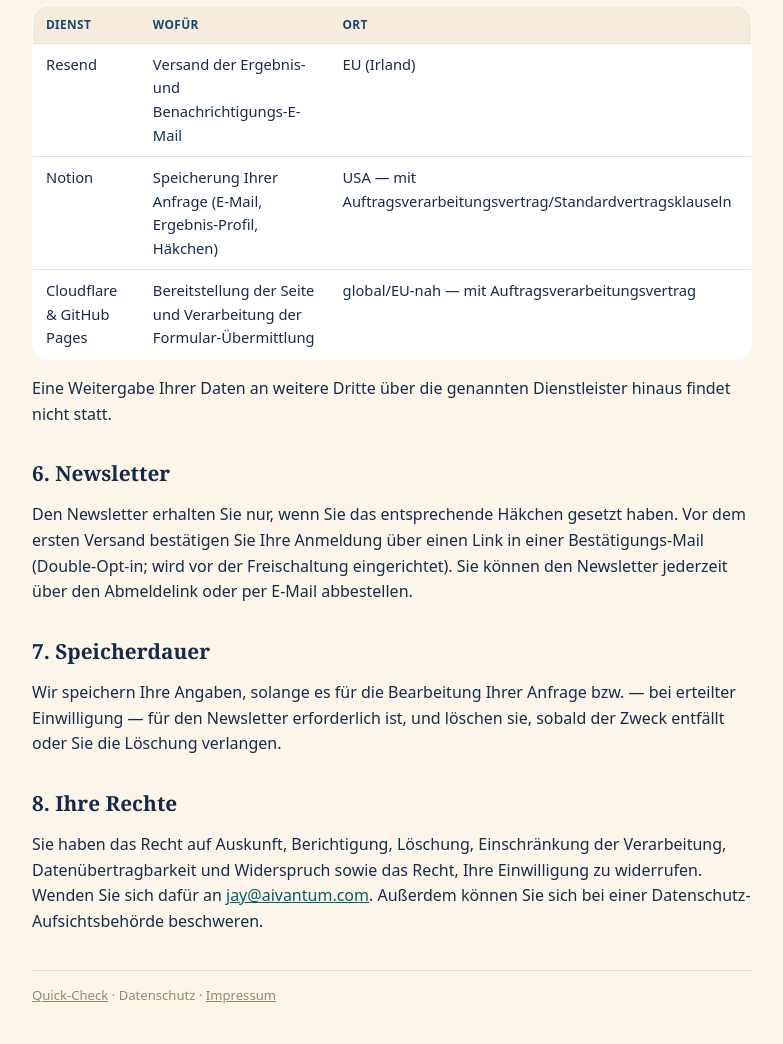
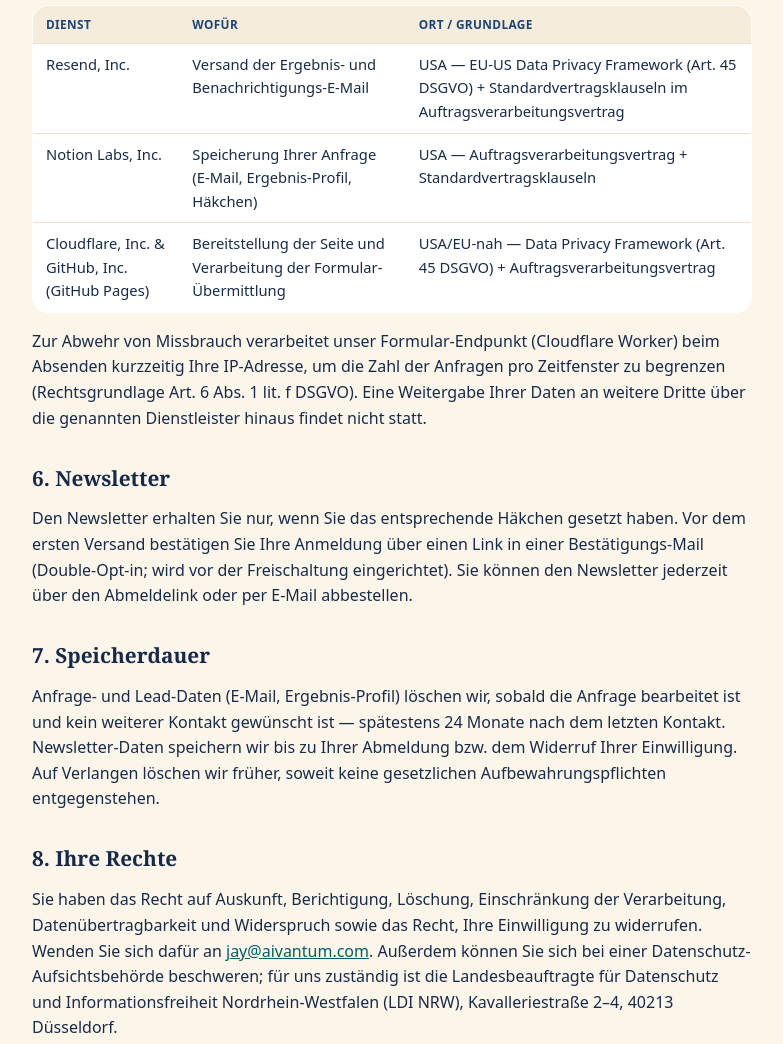
Before and after one commit to jaymanuzon/check, a plain HTML site: page datenschutz.html in a window 1280 px wide. Shown: the part 1180-2224 px from the top of the page, without its empty margins (248-1031 px from the left). Drawn offline with Linux system fonts and the light colour scheme.

Commit message:
Rechtstexte präzisiert (Kleinunternehmer §19, DPF/SCC-Auftragsverarbeiter, IP-Ratelimit, Speicherfrist, LDI NRW)

```diff
--- a/datenschutz.html
+++ b/datenschutz.html
@@ -61,21 +61,21 @@
 
   <h2>5. Eingesetzte Dienste (Auftragsverarbeiter)</h2>
   <table>
-    <tr><th>Dienst</th><th>Wofür</th><th>Ort</th></tr>
-    <tr><td>Resend</td><td>Versand der Ergebnis- und Benachrichtigungs-E-Mail</td><td>EU (Irland)</td></tr>
-    <tr><td>Notion</td><td>Speicherung Ihrer Anfrage (E-Mail, Ergebnis-Profil, Häkchen)</td><td>USA — mit Auftragsverarbeitungsvertrag/Standardvertragsklauseln</td></tr>
-    <tr><td>Cloudflare &amp; GitHub Pages</td><td>Bereitstellung der Seite und Verarbeitung der Formular-Übermittlung</td><td>global/EU-nah — mit Auftragsverarbeitungsvertrag</td></tr>
+    <tr><th>Dienst</th><th>Wofür</th><th>Ort / Grundlage</th></tr>
+    <tr><td>Resend, Inc.</td><td>Versand der Ergebnis- und Benachrichtigungs-E-Mail</td><td>USA — EU-US Data Privacy Framework (Art. 45 DSGVO) + Standardvertragsklauseln im Auftragsverarbeitungsvertrag</td></tr>
+    <tr><td>Notion Labs, Inc.</td><td>Speicherung Ihrer Anfrage (E-Mail, Ergebnis-Profil, Häkchen)</td><td>USA — Auftragsverarbeitungsvertrag + Standardvertragsklauseln</td></tr>
+    <tr><td>Cloudflare, Inc. &amp; GitHub, Inc. (GitHub Pages)</td><td>Bereitstellung der Seite und Verarbeitung der Formular-Übermittlung</td><td>USA/EU-nah — Data Privacy Framework (Art. 45 DSGVO) + Auftragsverarbeitungsvertrag</td></tr>
   </table>
-  <p>Eine Weitergabe Ihrer Daten an weitere Dritte über die genannten Dienstleister hinaus findet nicht statt.</p>
+  <p>Zur Abwehr von Missbrauch verarbeitet unser Formular-Endpunkt (Cloudflare Worker) beim Absenden kurzzeitig Ihre IP-Adresse, um die Zahl der Anfragen pro Zeitfenster zu begrenzen (Rechtsgrundlage Art. 6 Abs. 1 lit. f DSGVO). Eine Weitergabe Ihrer Daten an weitere Dritte über die genannten Dienstleister hinaus findet nicht statt.</p>
 
   <h2>6. Newsletter</h2>
   <p>Den Newsletter erhalten Sie nur, wenn Sie das entsprechende Häkchen gesetzt haben. Vor dem ersten Versand bestätigen Sie Ihre Anmeldung über einen Link in einer Bestätigungs-Mail (Double-Opt-in; wird vor der Freischaltung eingerichtet). Sie können den Newsletter jederzeit über den Abmeldelink oder per E-Mail abbestellen.</p>
 
   <h2>7. Speicherdauer</h2>
-  <p>Wir speichern Ihre Angaben, solange es für die Bearbeitung Ihrer Anfrage bzw. — bei erteilter Einwilligung — für den Newsletter erforderlich ist, und löschen sie, sobald der Zweck entfällt oder Sie die Löschung verlangen.</p>
+  <p>Anfrage- und Lead-Daten (E-Mail, Ergebnis-Profil) löschen wir, sobald die Anfrage bearbeitet ist und kein weiterer Kontakt gewünscht ist — spätestens 24 Monate nach dem letzten Kontakt. Newsletter-Daten speichern wir bis zu Ihrer Abmeldung bzw. dem Widerruf Ihrer Einwilligung. Auf Verlangen löschen wir früher, soweit keine gesetzlichen Aufbewahrungspflichten entgegenstehen.</p>
 
   <h2>8. Ihre Rechte</h2>
-  <p>Sie haben das Recht auf Auskunft, Berichtigung, Löschung, Einschränkung der Verarbeitung, Datenübertragbarkeit und Widerspruch sowie das Recht, Ihre Einwilligung zu widerrufen. Wenden Sie sich dafür an <a href="mailto:jay@aivantum.com">jay@aivantum.com</a>. Außerdem können Sie sich bei einer Datenschutz-Aufsichtsbehörde beschweren.</p>
+  <p>Sie haben das Recht auf Auskunft, Berichtigung, Löschung, Einschränkung der Verarbeitung, Datenübertragbarkeit und Widerspruch sowie das Recht, Ihre Einwilligung zu widerrufen. Wenden Sie sich dafür an <a href="mailto:jay@aivantum.com">jay@aivantum.com</a>. Außerdem können Sie sich bei einer Datenschutz-Aufsichtsbehörde beschweren; für uns zuständig ist die Landesbeauftragte für Datenschutz und Informationsfreiheit Nordrhein-Westfalen (LDI NRW), Kavalleriestraße 2–4, 40213 Düsseldorf.</p>
 
   <div class="foot">
     <a href="index.html">Quick-Check</a> · Datenschutz · <a href="impressum.html">Impressum</a>
```
Also changed, not shown: impressum.html (+3 -3 lines).
